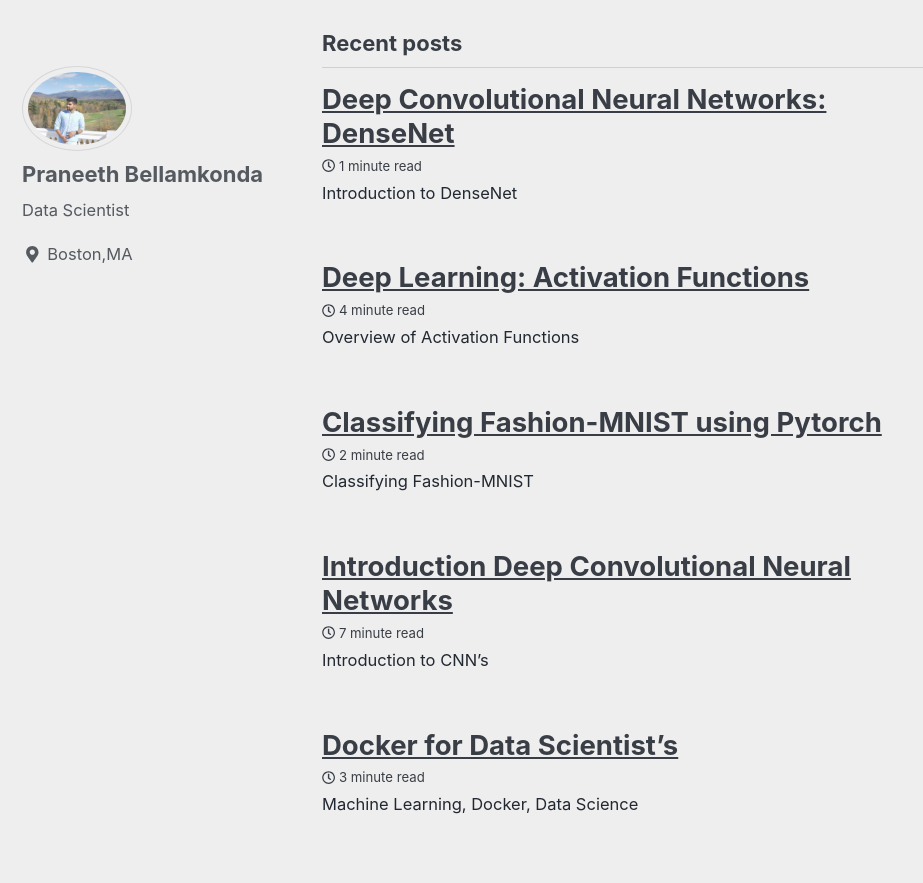
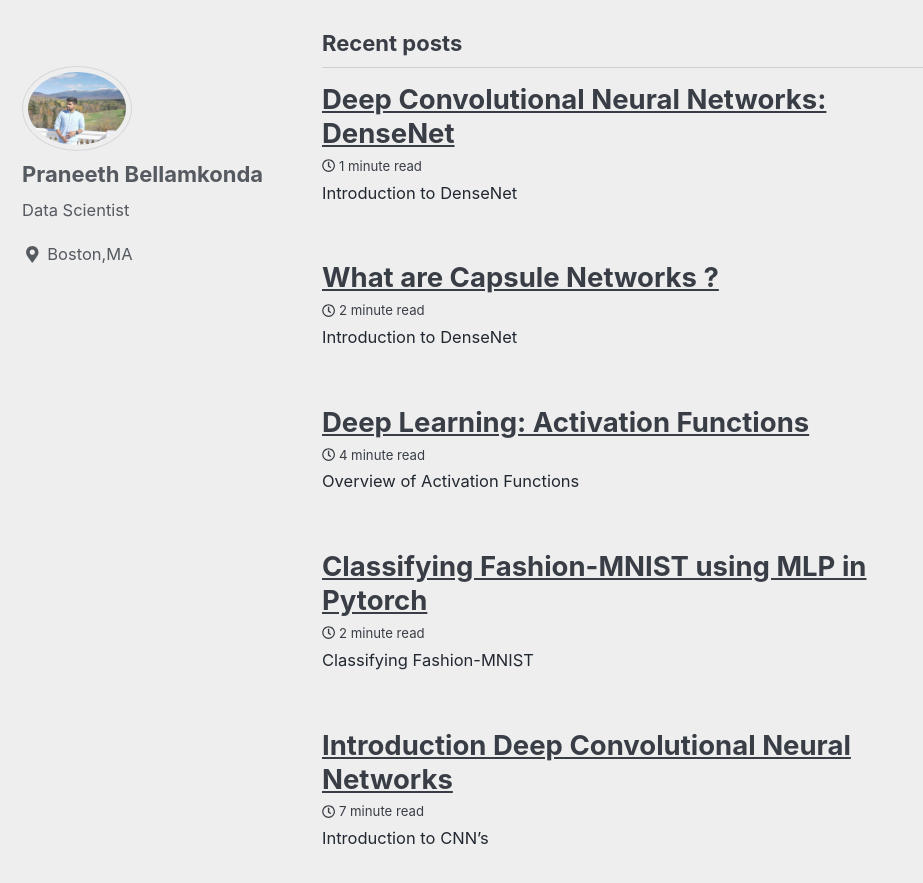
Before and after one commit to ibelieveai/ibelieveai.github.io, a Jekyll site: the page built from index.html, in a window 1280 px wide and 900 px high, scrolled down 619 px. Shown: the top 883 px of the window, without its empty margins (0-923 px from the left). Built offline with Jekyll 4.4.1, drawn with Linux system fonts in a browser that asks for light colours; nearby versions of some CDN libraries; the list of posts is cut into pages by our own code; some of the changed lines change nothing that is shown.

Commit message:
Capsul networks added

```diff
--- a/_posts/2019-02-02-classifyingfashion.md
+++ b/_posts/2019-02-02-classifyingfashion.md
@@ -1,5 +1,5 @@
 ---
-title: "Classifying Fashion-MNIST using Pytorch"
+title: "Classifying Fashion-MNIST using MLP in Pytorch"
 excerpt: "Classifying Fashion-MNIST"
 author: Praneeth Bellamkonda
 date: 2019-02-02
--- /dev/null
+++ b/_posts/2019-02-04-capsul-networks.md
@@ -0,0 +1,60 @@
+---
+title: "What are Capsule Networks ?"
+excerpt: "Introduction to DenseNet"
+author: Praneeth Bellamkonda
+date: 2019-03-01
+tags: [Deep Learning, CNN, Computer Vision]
+header:
+    image: "/images/densenet/deeplearning.jpg"
+---
+
+{% include base_path %}
+{% include toc %}
+
+## Problem Pooling Layers
+
+It's important to note that pooling operations such as Max pooling or Average pooling do throw away some image information. That is, they discard pixel information in order to get a smaller, feature-level representation of an image. This works quite well in tasks like image classification, but it can cause some issues.
+
+*   A fake image with 3 eyes or a nose placed on top of eyes still recognize the image as a facial image by distilling an image into a feature-level representation.
+
+We know its a fake image right? But, how does a neural network understands such information?
+
+So, there has been research into classification methods that do not discard spatial information (as in the pooling layers), and instead learn to spatial relationships between parts (like between eyes, nose, and mouth).
+
+*One such method, for learning spatial relationships between parts, is the **capsule network**.*
+
+## Capsule Networks
+
+Capsule Networks provide a way to detect parts of objects in an image and represent spatial relationships between those parts. This means that capsule networks are able to recognize the same object, like a face, in a variety of different poses and with the typical number of features (eyes, nose , mouth) even if they have not seen that pose in training data.
+
+*   Each neuron in a capsule represents various properties of a particular image part; properties like a parts color, width, etc.
+*   Every capsule outputs a vector, which has some magnitude and orientation.
+*   Capsules have a hierarchy between child and parent capsules and use dynamic routing to find the strongest connections between the output of one capsule and the inputs of the next layer of capsules.
+
+!(png)[/images/capsul-networks/capsul-hierarchy.png]
+
+In the example above, you can see how the parts of a face (eyes, nose, mouth, etc.) might be recognized in leaf nodes and then combined to form a more complete face part in parent nodes.
+
+*   Magnitude (m) = the probability that a part exists; a value between 0 and 1.
+*   Orientation (theta) = the state of the part properties.
+
+These output vectors allow us to do some powerful routing math to build up a parse tree that recognizes whole objects as comprised of several, smaller parts!
+
+The magnitude is a special part property that should stay very high even when an object is in a different orientation, as shown below.
+
+!(png)[/images/capsul-networks/orientation.png]
+
+## Model Architecture
+The Capsule Network is made of two main parts:
+
+*   A convolutional encoder
+*   A fully-connected, linear decoder
+
+!(png)[/images/capsul-networks/architecture.png]
+
+The above image was taken from the original [Capsule Network paper (Hinton et. al.)](https://arxiv.org/pdf/1710.09829.pdf).
+
+## Resources & Acknowledgements
+[https://github.com/cezannec/capsule_net_pytorch](https://github.com/cezannec/capsule_net_pytorch)
+
+[https://github.com/udacity/deep-learning-v2-pytorch/blob/master/README.md](https://github.com/udacity/deep-learning-v2-pytorch/blob/master/README.md)
```
Also changed, not shown: images/capsul-networks/architecture.png (added), images/capsul-networks/capsul-hierarchy.png (added), images/capsul-networks/orientation.png (added).
